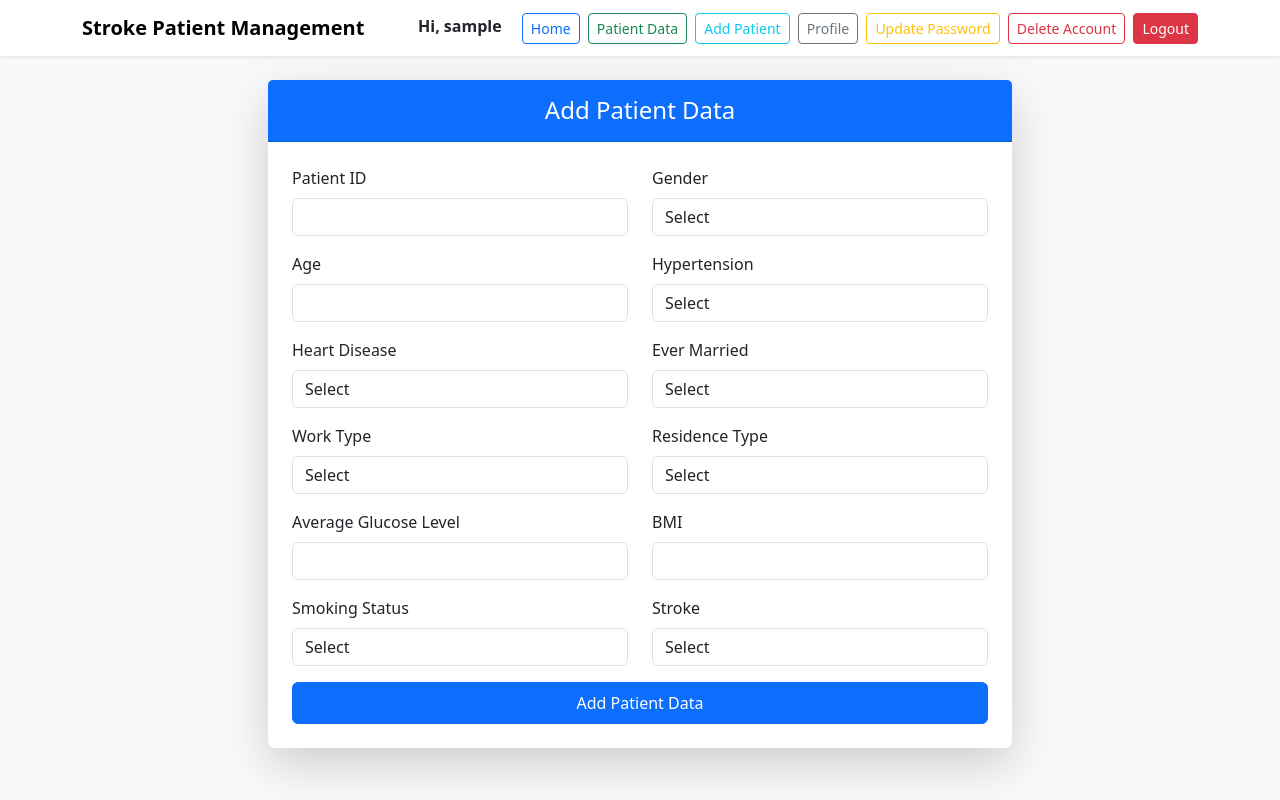
After one commit to CS-LTU/com7033-assignment-NirajanRana, a Flask app: page /add_patient_data in a window 1280 px wide. The commit adds this page. Run offline with Flask 3, Linux system fonts and the light colour scheme; the visitor is signed in with stand-in values (Sample User, id 1).

Commit message:
added the patient_data and the buttons with the app route which addes the data into the mongodb database

```diff
--- a/stroke patient management/app.py
+++ b/stroke patient management/app.py
@@ -181,6 +181,81 @@ def profile():
     return render_template('profile.html', myuser=myuser)
 
 
+
+# ------------------ PATIENT DATA ------------------
+@app.route('/patient_data')
+def view_patient_data():
+    if 'user_id' not in session:
+        return redirect(url_for('login'))
+    return render_template('patient_data.html')
+
+
+@app.route('/add_patient_data', methods=['GET', 'POST'])
+def add_patient_data():
+    if 'user_id' not in session:
+        return redirect(url_for('login'))
+
+    if request.method == 'POST':
+        try:
+            doc = {
+                "user_id": session['user_id'],
+                "id": int(request.form.get('id')),
+                "gender": request.form.get('gender'),
+                "age": int(request.form.get('age')),
+                "hypertension": int(request.form.get('hypertension')),
+                "heart_disease": int(request.form.get('heart_disease')),
+                "ever_married": request.form.get('ever_married'),
+                "work_type": request.form.get('work_type'),
+                "Residence_type": request.form.get('Residence_type'),
+                "avg_glucose_level": float(request.form.get('avg_glucose_level')),
+                "bmi": float(request.form.get('bmi')),
+                "smoking_status": request.form.get('smoking_status'),
+                "stroke": int(request.form.get('stroke'))
+            }
+        except ValueError:
+            flash("Please enter valid numeric values", "danger")
+            return redirect(url_for('add_patient_data'))
+
+        collection.insert_one(doc)
+        flash("Record added successfully", "success")
+        return redirect(url_for('view_patient_data'))
+
+    return render_template('add_patient_data.html')
+
+
+# ------------------ API ENDPOINTS ------------------
+@app.route('/api/patient_data', methods=['GET'])
+def api_get_patient_data():
+    mine = request.args.get('mine')
+    query = {}
+    if mine == '1' and 'user_id' in session:
+        query['user_id'] = session['user_id']
+
+    data = []
+    for doc in collection.find(query):
+        doc['_id'] = str(doc['_id'])
+        data.append(doc)
+
+    return jsonify(data)
+
+
+@app.route('/api/patient_data', methods=['POST'])
+def api_create_patient_data():
+    payload = request.get_json()
+    payload['user_id'] = session.get('user_id')
+    res = collection.insert_one(payload)
+    return jsonify({"id": str(res.inserted_id)}), 201
+
+
+@app.route('/get_users', methods=['POST'])
+def get_user():
+    username = request.form.get("username")
+    user = collection.find_one({"name": username})
+    if user:
+        user["_id"] = str(user["_id"])
+        return jsonify(user)
+    return jsonify({"error": "User not found"}), 404
+
 # ------------------ RUN ------------------
 if __name__ == '__main__':
     app.run(debug=True)
--- /dev/null
+++ b/stroke patient management/templates/add_patient_data.html
@@ -0,0 +1,138 @@
+{% extends "base.html" %}
+
+{% block content %}
+
+<div class="d-flex justify-content-center mt-4">
+    <div class="col-md-8">
+
+        <div class="card shadow-lg border-0 rounded-3">
+            <div class="card-header bg-primary text-white text-center py-3">
+                <h4 class="mb-0">Add Patient Data</h4>
+            </div>
+
+            <div class="card-body p-4">
+
+                <!-- Flash Messages -->
+                {% with messages = get_flashed_messages(with_categories=true) %}
+                {% if messages %}
+                    {% for category, message in messages %}
+                        <div class="alert alert-{{ category }} alert-dismissible fade show" role="alert">
+                            {{ message }}
+                            <button type="button" class="btn-close" data-bs-dismiss="alert"></button>
+                        </div>
+                    {% endfor %}
+                {% endif %}
+                {% endwith %}
+
+                <form method="post" action="{{ url_for('add_patient_data') }}">
+
+                    <div class="row">
+                        <div class="col-md-6 mb-3">
+                            <label class="form-label">Patient ID</label>
+                            <input class="form-control" name="id" type="number" required>
+                        </div>
+
+                        <div class="col-md-6 mb-3">
+                            <label class="form-label">Gender</label>
+                            <select class="form-control" name="gender" required>
+                                <option value="">Select</option>
+                                <option>Male</option>
+                                <option>Female</option>
+                                <option>Other</option>
+                            </select>
+                        </div>
+
+                        <div class="col-md-6 mb-3">
+                            <label class="form-label">Age</label>
+                            <input class="form-control" name="age" type="number" required>
+                        </div>
+
+                        <div class="col-md-6 mb-3">
+                            <label class="form-label">Hypertension</label>
+                            <select class="form-control" name="hypertension" required>
+                                <option value="">Select</option>
+                                <option value="0">No</option>
+                                <option value="1">Yes</option>
+                            </select>
+                        </div>
+
+                        <div class="col-md-6 mb-3">
+                            <label class="form-label">Heart Disease</label>
+                            <select class="form-control" name="heart_disease" required>
+                                <option value="">Select</option>
+                                <option value="0">No</option>
+                                <option value="1">Yes</option>
+                            </select>
+                        </div>
+
+                        <div class="col-md-6 mb-3">
+                            <label class="form-label">Ever Married</label>
+                            <select class="form-control" name="ever_married" required>
+                                <option value="">Select</option>
+                                <option>Yes</option>
+                                <option>No</option>
+                            </select>
+                        </div>
+
+                        <div class="col-md-6 mb-3">
+                            <label class="form-label">Work Type</label>
+                            <select class="form-control" name="work_type" required>
+                                <option value="">Select</option>
+                                <option>Private</option>
+                                <option>Self-employed</option>
+                                <option>Govt_job</option>
+                                <option>Children</option>
+                                <option>Never_worked</option>
+                            </select>
+                        </div>
+
+                        <div class="col-md-6 mb-3">
+                            <label class="form-label">Residence Type</label>
+                            <select class="form-control" name="Residence_type" required>
+                                <option value="">Select</option>
+                                <option>Urban</option>
+                                <option>Rural</option>
+                            </select>
+                        </div>
+
+                        <div class="col-md-6 mb-3">
+                            <label class="form-label">Average Glucose Level</label>
+                            <input class="form-control" name="avg_glucose_level" type="number" step="0.01" required>
+                        </div>
+
+                        <div class="col-md-6 mb-3">
+                            <label class="form-label">BMI</label>
+                            <input class="form-control" name="bmi" type="number" step="0.01" required>
+                        </div>
+
+                        <div class="col-md-6 mb-3">
+                            <label class="form-label">Smoking Status</label>
+                            <select class="form-control" name="smoking_status" required>
+                                <option value="">Select</option>
+                                <option>formerly smoked</option>
+                                <option>never smoked</option>
+                                <option>smokes</option>
+                                <option>Unknown</option>
+                            </select>
+                        </div>
+
+                        <div class="col-md-6 mb-3">
+                            <label class="form-label">Stroke</label>
+                            <select class="form-control" name="stroke" required>
+                                <option value="">Select</option>
+                                <option value="0">No</option>
+                                <option value="1">Yes</option>
+                            </select>
+                        </div>
+
+                    </div>
+
+                    <button class="btn btn-primary w-100 py-2">Add Patient Data</button>
+
+                </form>
+            </div>
+        </div>
+    </div>
+</div>
+
+{% endblock %}
--- a/stroke patient management/templates/base.html
+++ b/stroke patient management/templates/base.html
@@ -30,6 +30,11 @@
             <!-- Home -->
             <a class="btn btn-outline-primary btn-sm me-1" href="{{ url_for('home') }}">Home</a>
 
+            <!-- Patient Data -->
+            <a class="btn btn-outline-success btn-sm me-1" href="{{ url_for('view_patient_data') }}">Patient Data</a>
+
+            <!-- Add Patient -->
+            <a class="btn btn-outline-info btn-sm me-1" href="{{ url_for('add_patient_data') }}">Add Patient</a>
 
             <!-- Profile -->
             <a class="btn btn-outline-secondary btn-sm me-1" href="{{ url_for('profile') }}">Profile</a>
@@ -77,5 +82,13 @@
 
     <!-- JS -->
     <script src="https://cdn.jsdelivr.net/npm/bootstrap@5.3.2/dist/js/bootstrap.bundle.min.js"></script>
+
+    <!-- Page-specific JS -->
+    {% block scripts %}
+      {% if 'patient_data' in request.path or 'add_patient_data' in request.path %}
+        <script src="{{ url_for('static', filename='js/patient_data.js') }}"></script>
+      {% endif %}
+    {% endblock %}
+
   </body>
 </html>
```
Also changed, not shown: stroke patient management/static/main.js (added, +59 -0 lines), stroke patient management/templates/patient_data.html (added, +32 -0 lines).
